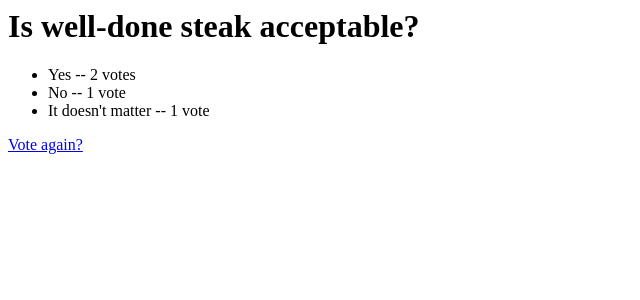
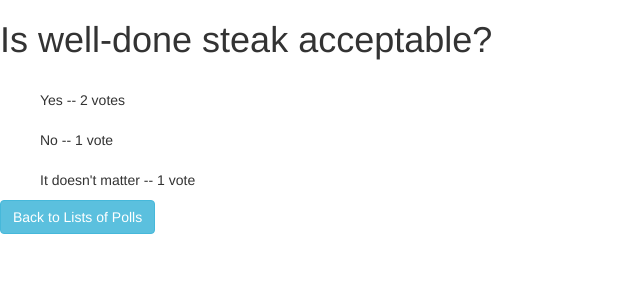
Before and after one commit to Unikorn996/ku-polls, a Django app: page /polls/1/results/ in a window 1280 px wide. Shown: the top 300 px of the page, without its empty margins (0-640 px from the left). Run offline with Django 4.2, Linux system fonts and the light colour scheme; data comes from the database, SQL or seed files in the repository; both versions use the stored data as it was after the commit; some libraries are stand-ins or nearby versions.

Commit message:
buttons and layout improved

```diff
--- a/mysite/polls/templates/polls/index.html
+++ b/mysite/polls/templates/polls/index.html
@@ -1,11 +1,13 @@
 {% load static %}
 
+<link rel="stylesheet" href="https://maxcdn.bootstrapcdn.com/bootstrap/3.4.1/css/bootstrap.min.css">
 <link rel="stylesheet" href="{% static 'polls/style.css' %}">
 
 {% if latest_question_list %}
     <ul>
     {% for question in latest_question_list %}
         <li><a href="{% url 'polls:detail' question.id %}">{{ question.question_text }}</a></li>
+        <li><a href="{% url 'polls:results' question.id %}">{{ "Result"}}</a></li></br>
     {% endfor %}
     </ul>
 {% else %}
--- a/mysite/polls/templates/polls/results.html
+++ b/mysite/polls/templates/polls/results.html
@@ -1,9 +1,15 @@
+{% load static %}
+
+<link rel="stylesheet" href="https://maxcdn.bootstrapcdn.com/bootstrap/3.4.1/css/bootstrap.min.css">
+
 <h1>{{ question.question_text }}</h1>
 
 <ul>
 {% for choice in question.choice_set.all %}
+<ul style="list-style: none; display: inline;">
     <li>{{ choice.choice_text }} -- {{ choice.votes }} vote{{ choice.votes|pluralize }}</li>
+    </ul>
 {% endfor %}
 </ul>
 
-<a href="{% url 'polls:detail' question.id %}">Vote again?</a>
+<a href="{% url 'polls:index' %}" class="btn btn-info" role="button">Back to Lists of Polls</a>
```
Also changed, not shown: mysite/db.sqlite3.
